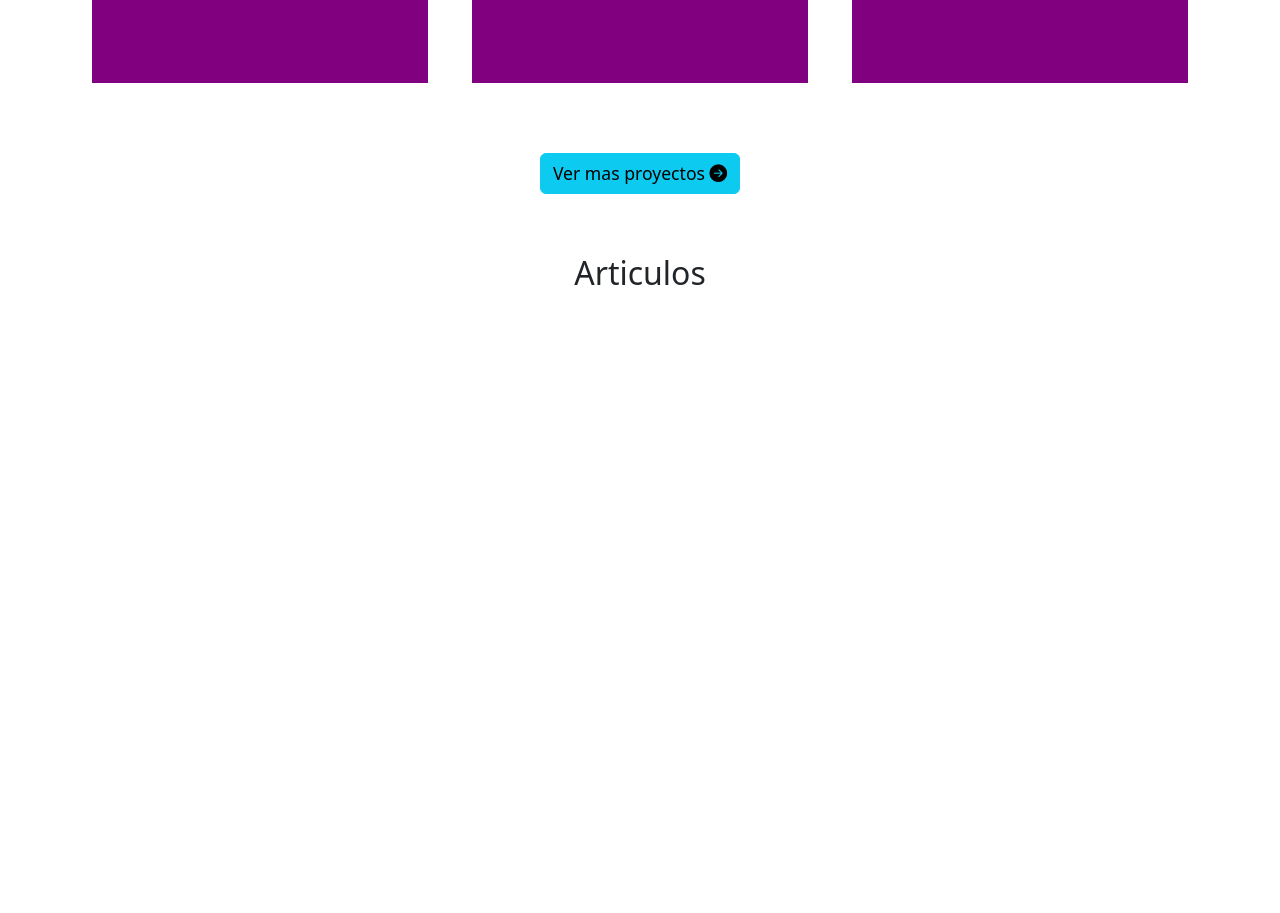
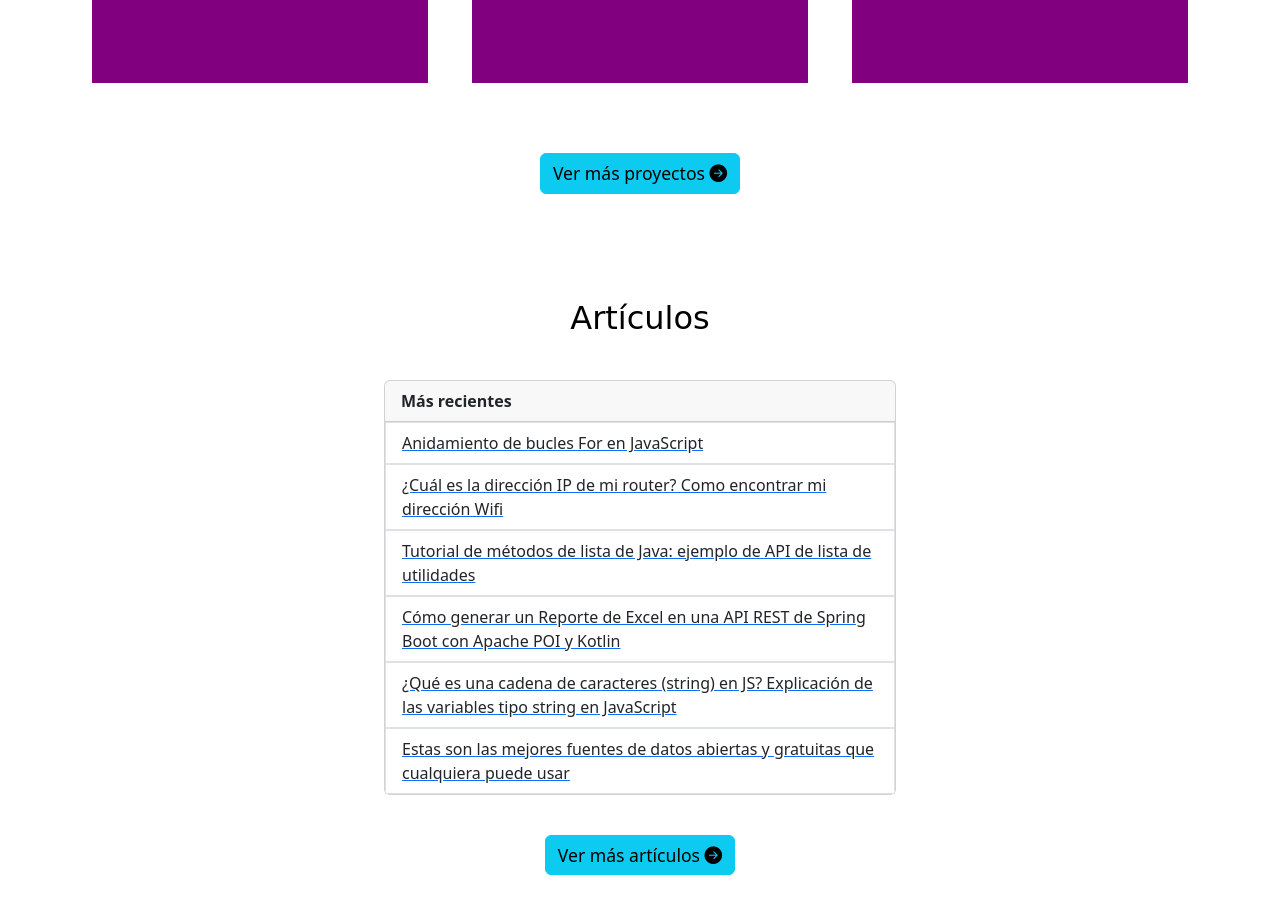
Before and after one commit to AG-code32/my-coding-portfolio, a plain HTML site: page index.html in a window 1280 px wide. Shown: the part 2542-3455 px from the top of the page. Before the commit the page ends 2842 px from the top, so only its background shows below. Drawn offline with nearby package versions, Linux system fonts and the light colour scheme; a web font is replaced by a local one.

Commit message:
add articulos

```diff
--- a/css/style.css
+++ b/css/style.css
@@ -203,6 +203,23 @@ h1 {
   margin: 10px;
 }
 
+/* *** Proyectos *** */
+
+.articulos {
+  min-height: 500px;
+  padding: 30px;
+}
+
+.articulos .card {
+  width: 80%;
+  max-width: 600px;
+  margin: 20px;
+}
+
+.articulos .card .card-header {
+  font-weight: bold;
+}
+
 
 /* Adaptable responsivo */
 
--- a/index.html
+++ b/index.html
@@ -239,15 +239,50 @@
     </div>
     <a href="https://github.com/AG-code32?tab=repositories" target="_blank" rel="noopener noreferrer">
       <button type="button" class="btn btn-info">
-        Ver mas proyectos
+        Ver más proyectos
         <i class="bi bi-arrow-right-circle-fill"></i>
       </button>
     </a>
   </section>
 
   <!-- Articulos -->
-  <section class="artitulos justify-content-start">
-    <h2>Articulos</h2>
+  <section class="articulos justify-content-start">
+    <h2 class="seccion-titulo texto-negro">Artículos</h2>
+    <div class="card">
+      <div class="card-header">
+        Más recientes
+      </div>
+      <ul class="list-group list-group-flush">
+
+        <a href="https://www.freecodecamp.org/espanol/news/anidamiento-de-bucles-for-en-javascript/" target="_blank" rel="noopener noreferrer">
+          <li class="list-group-item">Anidamiento de bucles For en JavaScript</li>
+        </a>
+        <a href="https://www.freecodecamp.org/espanol/news/cual-es-la-direccion-ip-de-mi-router-como-encontrar-mi-direccion-wifi/" target="_blank" rel="noopener noreferrer">
+          <li class="list-group-item">¿Cuál es la dirección IP de mi router? Como encontrar mi dirección Wifi</li>
+        </a>
+        <a href="https://www.freecodecamp.org/espanol/news/metodos-de-lista-de-java/" target="_blank" rel="noopener noreferrer">
+          <li class="list-group-item">Tutorial de métodos de lista de Java: ejemplo de API de lista de utilidades</li>
+        </a>
+        <a href="https://www.freecodecamp.org/espanol/news/generar-reporte-excel-en-rest-api-spring/" target="_blank" rel="noopener noreferrer">
+          <li class="list-group-item">Cómo generar un Reporte de Excel en una API REST de Spring Boot con Apache POI y Kotlin</li>
+        </a>
+        <a href="https://www.freecodecamp.org/espanol/news/que-es-una-cadena-de-caracteres-string-en-javascript/" target="_blank" rel="noopener noreferrer">
+          <li class="list-group-item">¿Qué es una cadena de caracteres (string) en JS? Explicación de las variables tipo string en JavaScript</li>
+        </a>
+        <a href="https://www.freecodecamp.org/espanol/news/estas-son-las-mejores-fuentes-de-datos-abiertas-y-gratuitas-que-cualquiera-puede-usar/" target="_blank" rel="noopener noreferrer">
+          <li class="list-group-item">Estas son las mejores fuentes de datos abiertas y gratuitas que cualquiera puede usar</li>
+        </a>
+
+      </ul>
+    </div>
+
+    <a href="https://www.freecodecamp.org/espanol/news" target="_blank" rel="noopener noreferrer">
+      <button type="button" class="btn btn-info">
+        Ver más artículos
+        <i class="bi bi-arrow-right-circle-fill"></i>
+      </button>
+    </a>
+
   </section>
 
 
```
